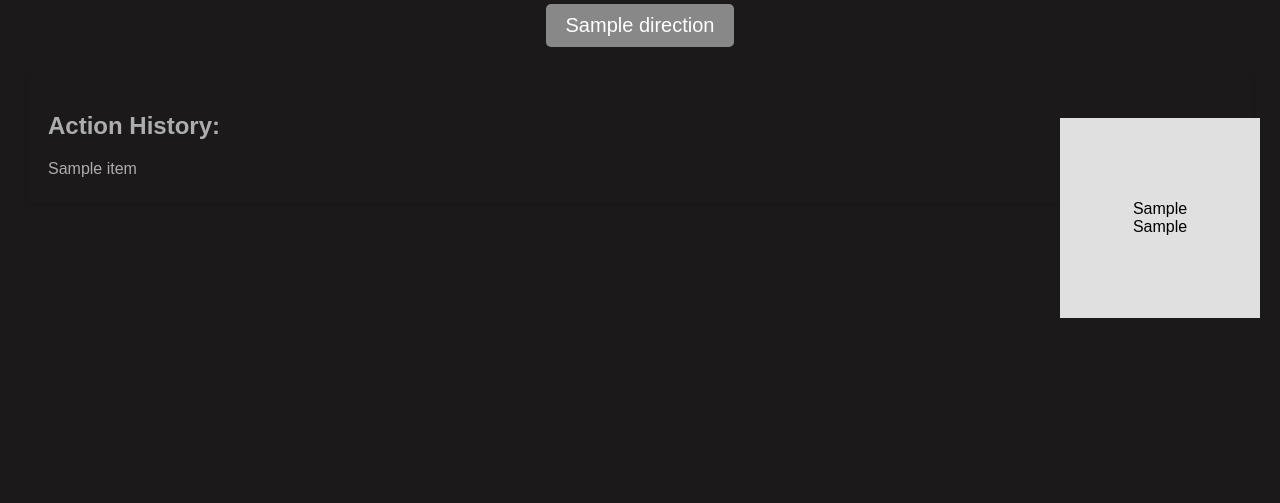
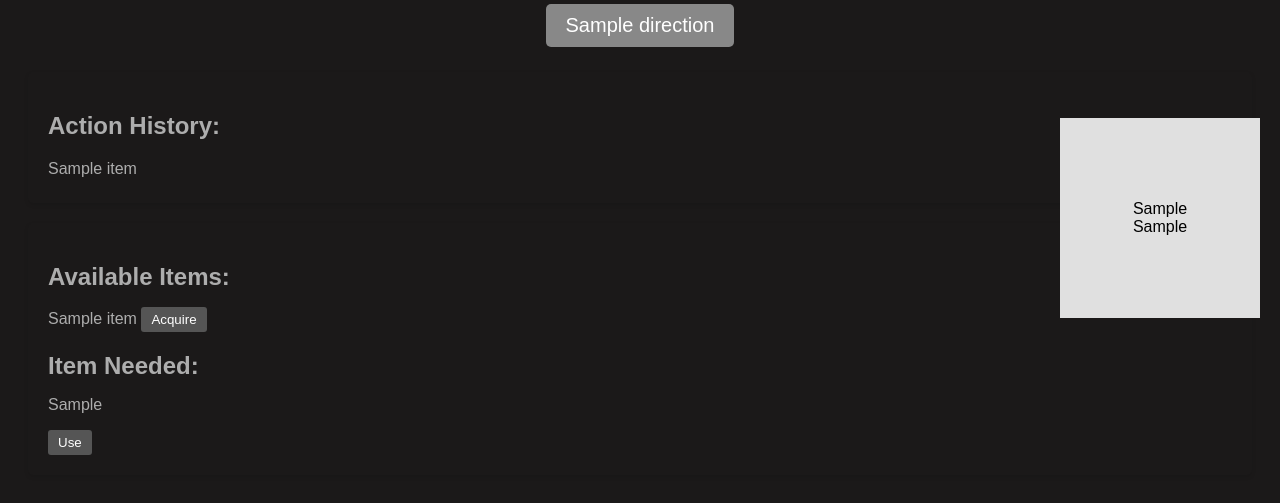
Before and after one commit to ViciousSquid/Adventure, a Flask app: template templates/adventure.html in a window 1280 px wide. Shown: the part 462-965 px from the top of the page. Before the commit the page ends 780 px from the top, so only its background shows below. Run offline with Flask 3, Linux system fonts and the light colour scheme; the template is opened without the code that fills it: most values are stand-ins (such as "Sample title", 1, 10 or a date in 2020).

Commit message:
Add files via upload

```diff
--- a/templates/adventure.html
+++ b/templates/adventure.html
@@ -176,6 +176,48 @@
             max-width: 100%;
             height: auto;
         }
+
+        .inventory-section {
+            margin-top: 20px;
+            text-align: left;
+            color: #adadad;
+            background-color: #1b1919;
+            padding: 20px;
+            border-radius: 5px;
+            box-shadow: 0 2px 4px rgba(0, 0, 0, 0.1);
+            transition: background-color 0.5s ease, color 0.5s ease;
+        }
+
+        .inventory-section h2 {
+            margin-bottom: 10px;
+        }
+
+        .inventory-section ul {
+            list-style-type: none;
+            padding: 0;
+        }
+
+        .inventory-section li {
+            margin-bottom: 5px;
+        }
+
+        .inventory-section form {
+            display: inline;
+        }
+
+        .inventory-section button {
+            background-color: #555;
+            color: #fff;
+            border: none;
+            padding: 5px 10px;
+            border-radius: 3px;
+            cursor: pointer;
+            transition: background-color 0.3s ease;
+        }
+
+        .inventory-section button:hover {
+            background-color: #777;
+        }
     </style>
 </head>
 <body>
@@ -249,6 +291,38 @@
         {% endfor %}
     </div>
 
+    {% if available_items or item_needed %}
+    <div class="inventory-section">
+        {% if available_items %}
+        <div class="available-items">
+            <h2>Available Items:</h2>
+            <ul>
+                {% for item in available_items %}
+                    <li>
+                        {{ item }}
+                        <form method="post" action="{{ url_for('acquire_item') }}">
+                            <input type="hidden" name="item_name" value="{{ item }}">
+                            <button type="submit">Acquire</button>
+                        </form>
+                    </li>
+                {% endfor %}
+            </ul>
+        </div>
+        {% endif %}
+
+        {% if item_needed %}
+        <div class="item-needed">
+            <h2>Item Needed:</h2>
+            <p>{{ item_needed }}</p>
+            <form method="post" action="{{ url_for('use_item') }}">
+                <input type="hidden" name="item_name" value="{{ item_needed }}">
+                <button type="submit">Use</button>
+            </form>
+        </div>
+        {% endif %}
+    </div>
+    {% endif %}
+
     <script>
         const form = document.getElementById('adventure-form');
         const buttons = document.querySelectorAll('.buttons button');
```
